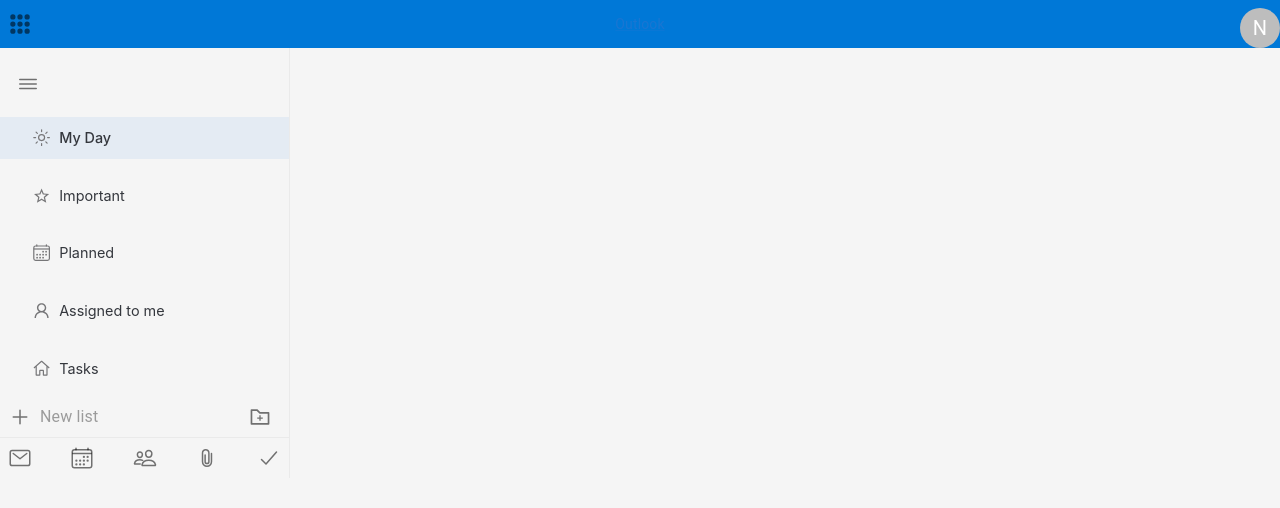
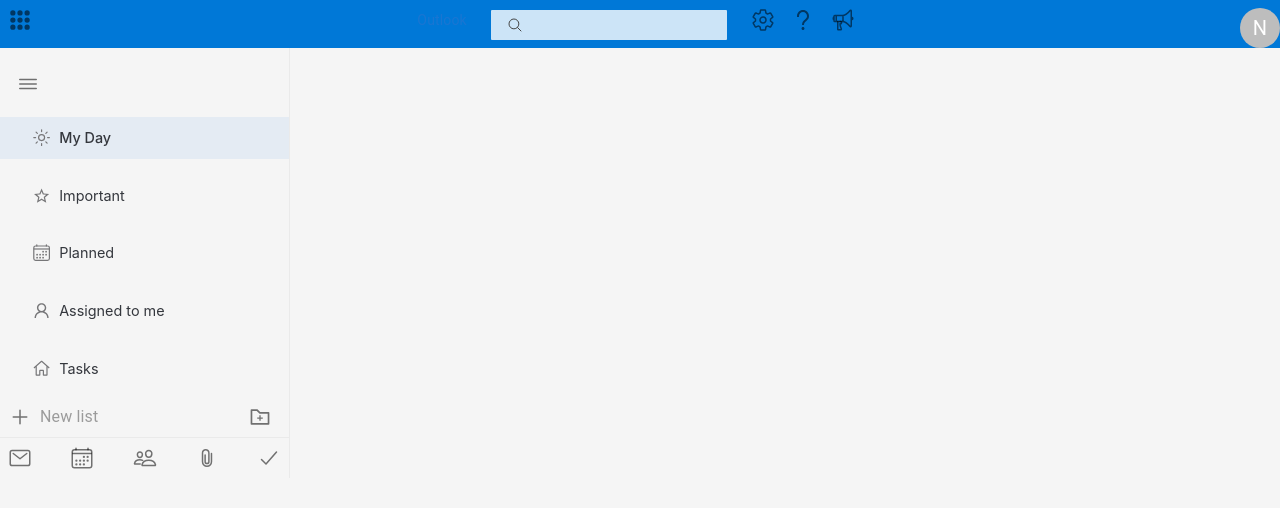
Before and after one commit to Thinushika/Microsoft_ToDo_app_cloning, a Next.js app: page / in a window 1280 px wide. Shown: the top 508 px of the page. Built offline with nearby package versions, Linux system fonts and the light colour scheme.

Commit message:
appbar update

```diff
--- a/modules/LayoutComponents/AppBar.jsx
+++ b/modules/LayoutComponents/AppBar.jsx
@@ -2,7 +2,18 @@ import React from "react";
 import { makeStyles } from "@mui/styles";
 import { deepOrange, deepPurple } from "@mui/material/colors";
 import { Avatar, Box, IconButton, Link } from "@mui/material";
-import { IoApps } from "react-icons/io5";
+import {
+  IoApps,
+  IoAppsOutline,
+  IoAppsSharp,
+  IoMegaphoneOutline,
+  IoPeopleOutline,
+  IoSearchOutline,
+  IoSettingsOutline,
+} from "react-icons/io5";
+import { RiQuestionMark } from "react-icons/ri";
+import { styled, alpha } from "@mui/material/styles";
+import InputBase from "@mui/material/InputBase";
 
 const useStyles = makeStyles({
   appBar: {
@@ -26,6 +37,9 @@ const useStyles = makeStyles({
   },
   appsIcon: {
     position: "relative",
+    width: 40,
+    height: 40,
+    marginTop: 5,
     color: "#fff",
   },
   TypoName: {
@@ -36,26 +50,104 @@ const useStyles = makeStyles({
   outlookLink: {
     color: "#fff",
     fontSize: 16,
+    height: 40,
+    marginTop: 5,
     fontWeight: "bold",
     fontFamily: "Arial, Helvetica, sans-serif",
-    position: 'relative',
+    justifyContent: "flex-start",
+    position: "relative",
   },
   appAvatar: {
     bgcolor: deepOrange[500],
     width: 30,
     height: 30,
     margin: 8,
-    position: 'relative',
+    position: "relative",
+  },
+
+  officeIcons: {
+    flexDirection: "row",
+    alignItems: "center",
+    display: "flex",
+    justifyContent: "space-between",
+    boxSizing: "border-box",
+    width: "100%",
+    padding: 0,
+    margin: 0,
+  },
+  footerIconLink: {
+    padding: "12 0",
+    height: 48,
+    flex: "1 1 0",
+    display: "inline-block",
+    boxSizing: "border-box",
+    width: "100%",
+    cursor: "pointer",
+    textAlign: "center",
+  },
+  footerIconButton: {
+    lineHeight: "2rem",
+    fontSize: "1.2rem",
+    textAlign: "center",
+    marginTop: 5,
+    width: 40,
+    height: 40,
+    color: "#fff",
+    display: "inline-block",
+    fontStyle: "normal",
+    fontWeight: "normal",
+    speak: "none",
   },
 });
+
+const Search = styled("div")(({ theme }) => ({
+  position: "relative",
+  borderRadius: theme.shape.borderRadius,
+  backgroundColor: alpha(theme.palette.common.white, 0.8),
+  "&:hover": {
+    backgroundColor: alpha(theme.palette.common.white, 0.95),
+  },
+  marginRight: theme.spacing(2),
+  marginLeft: 0,
+  width: "100%",
+  color: "#444",
+  borderRadius: 1,
+  height: 30,
+  [theme.breakpoints.up("sm")]: {
+    marginLeft: theme.spacing(3),
+    width: "auto",
+  },
+}));
+
+const SearchIconWrapper = styled("div")(({ theme }) => ({
+  padding: theme.spacing(0, 2),
+  height: "100%",
+  position: "absolute",
+  pointerEvents: "none",
+  display: "flex",
+  alignItems: "center",
+  justifyContent: "center",
+}));
+
+const StyledInputBase = styled(InputBase)(({ theme }) => ({
+  color: "#fff",
+  "& .MuiInputBase-input": {
+    padding: theme.spacing(1, 1, 1, 0),
+    // vertical padding + font size from searchIcon
+    paddingLeft: `calc(1em + ${theme.spacing(4)})`,
+    transition: theme.transitions.create("width"),
+    width: "100%",
+    [theme.breakpoints.up("md")]: {
+      width: "20ch",
+    },
+  },
+}));
 
 function AppBar() {
   const classes = useStyles();
 
   return (
     <Box className={classes.appBar}>
-
-
       {/* logo box */}
       <Box className={classes.appbarLeft}>
         <IconButton className={classes.appsIcon}>
@@ -63,12 +155,18 @@ function AppBar() {
         </IconButton>
       </Box>
 
-
       {/* search box */}
       <Box className={classes.appbarCenter}>
+        <Box
+          sx={{
+            justifyContent: 'flex-start',
+            display:'flex',
+          }}
+        >
           <Link
             className={classes.outlookLink}
             component="button"
+            underline="false"
             variant="body2"
             onclick={() => {
               console.log("I'm a button");
@@ -78,13 +176,48 @@ function AppBar() {
           </Link>
         </Box>
 
+        <Box>
+          <Search sx={{ justifyContent: "center", marginTop: "10px" }}>
+            <SearchIconWrapper>
+              <IoSearchOutline sx={{ color: "#fff" }} />
+            </SearchIconWrapper>
+            <StyledInputBase inputProps={{ "aria-label": "search" }} />
+          </Search>
+        </Box>
+
+        <Box className={classes.sidebarFooter}>
+          <Box className={classes.officeIcons}>
+            <Link href={"#"} className={classes.footerIconLink}>
+              <a>
+                <IconButton className={classes.footerIconButton}>
+                  <IoSettingsOutline />
+                </IconButton>
+              </a>
+            </Link>
+
+            <Link href={"#"} className={classes.footerIconLink}>
+              <a>
+                <IconButton className={classes.footerIconButton}>
+                  <RiQuestionMark />
+                </IconButton>
+              </a>
+            </Link>
+
+            <Link href={"#"} className={classes.footerIconLink}>
+              <a>
+                <IconButton className={classes.footerIconButton}>
+                  <IoMegaphoneOutline />
+                </IconButton>
+              </a>
+            </Link>
+          </Box>
+        </Box>
+      </Box>
 
       {/* icons box */}
       <Box className={classes.appbarRight}>
         <Avatar className={classes.appAvatar}>N</Avatar>
       </Box>
-
-
     </Box>
   );
 }
--- a/modules/LayoutComponents/SideBar.jsx
+++ b/modules/LayoutComponents/SideBar.jsx
@@ -186,16 +186,19 @@ const useStyles = makeStyles({
 
   newItemContainer: {
     flexShrink: 0,
+    transform: 'none',
     zIndex: 1,
     display: "flex",
   },
   addItemBox: {
     overflow: "hidden",
+    transform: 'none',
     display: "flex",
     alignItems: "center",
     "&:hover": {
       color: "#324bdf",
-      height: "36px",
+      height: 48,
+      transform: 'none',
       fontSize: "0.9rem",
       padding: "0.8px",
       minHeight: "1.6rem",
@@ -206,12 +209,14 @@ const useStyles = makeStyles({
   addIcon: {
     lineHeight: "2rem",
     textAlign: "center",
+    transform: 'none',
     "&:hover &:active": {
       color: "#324bdf",
       fontSize: "0.8rem",
     },
   },
   addInput: {
+    transform: 'none',
     "&:hover, &:active": {
       border: "none !important",
       background: "none !important",
```
Lines whose indentation alone changed are shown as unchanged.
